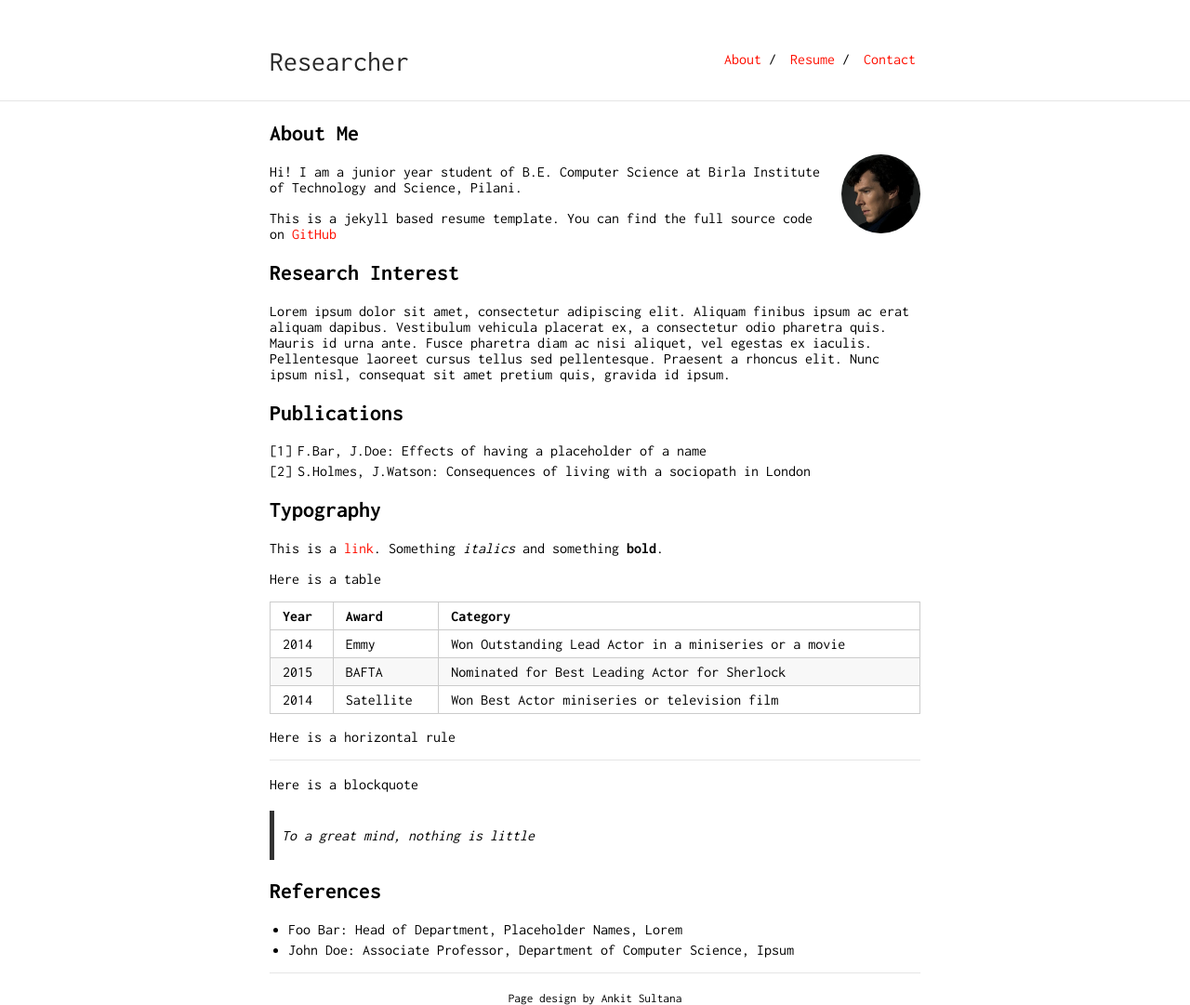
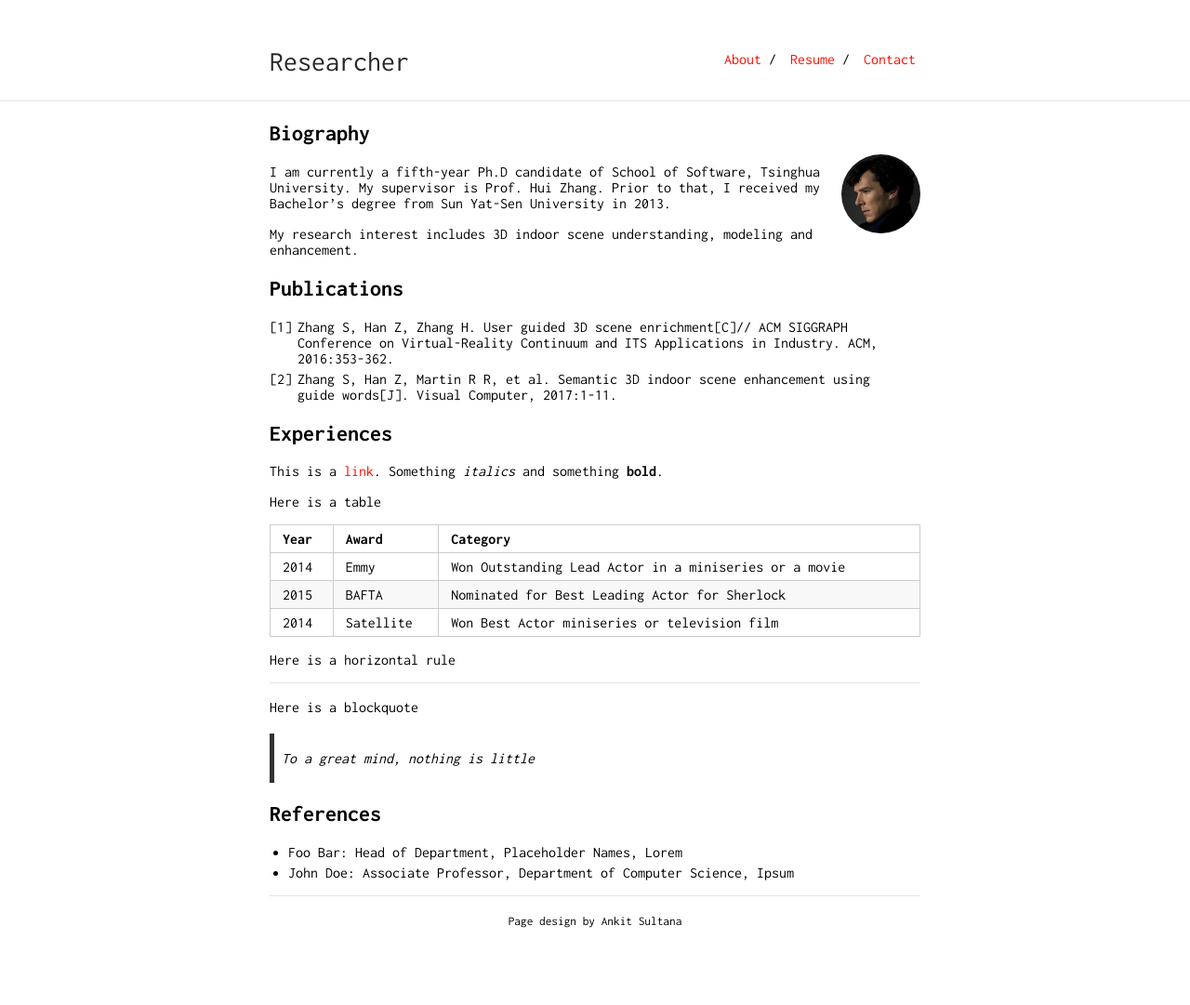
Before and after one commit to zhsuiy/suiyun.github.io, a Jekyll site: the page built from index.md, in a window 1280 px wide. Shown: the whole page at 93% size. Built offline with Jekyll 4.4.1, drawn with Linux system fonts in a browser that asks for light colours; our own code applies the rules of GitHub Pages for plain Markdown files; after the commit the page ends 998 px from its top, so only the background shows below that.

Commit message:
update biography

```diff
--- a/index.md
+++ b/index.md
@@ -2,24 +2,20 @@
 layout: default
 ---
 
-## About Me
+## Biography
 
 <img class="profile-picture" src="sherlock.jpg">
 
-Hi! I am a junior year student of B.E. Computer Science at Birla Institute of Technology and Science, Pilani.
+I am currently a fifth-year Ph.D candidate of School of Software, Tsinghua University. My supervisor is Prof. Hui Zhang. Prior to that, I received my Bachelor's degree from Sun Yat-Sen University in 2013.
 
-This is a jekyll based resume template. You can find the full source code on [GitHub](https://github.com/bk2dcradle/researcher)
-
-## Research Interest
-
-Lorem ipsum dolor sit amet, consectetur adipiscing elit. Aliquam finibus ipsum ac erat aliquam dapibus. Vestibulum vehicula placerat ex, a consectetur odio pharetra quis. Mauris id urna ante. Fusce pharetra diam ac nisi aliquet, vel egestas ex iaculis. Pellentesque laoreet cursus tellus sed pellentesque. Praesent a rhoncus elit. Nunc ipsum nisl, consequat sit amet pretium quis, gravida id ipsum.
+My research interest includes 3D indoor scene understanding, modeling and enhancement.
 
 ## Publications
 
-1. F.Bar, J.Doe: Effects of having a placeholder of a name
-2. S.Holmes, J.Watson: Consequences of living with a sociopath in London
+1. Zhang S, Han Z, Zhang H. User guided 3D scene enrichment[C]// ACM SIGGRAPH Conference on Virtual-Reality Continuum and ITS Applications in Industry. ACM, 2016:353-362.
+2. Zhang S, Han Z, Martin R R, et al. Semantic 3D indoor scene enhancement using guide words[J]. Visual Computer, 2017:1-11.
 
-## Typography
+## Experiences
 
 This is a [link](http://google.com). Something *italics* and something **bold**.
 
```
